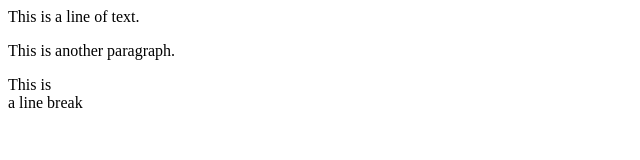
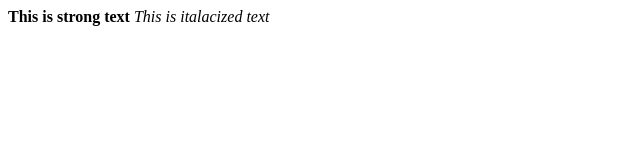
Before and after one commit to EthanFrostad/Solo-Learn, a plain HTML site: page module1/index.html in a window 1280 px wide. Shown: the whole page, without its empty margins (0-640 px from the left). Drawn offline with Linux system fonts and the light colour scheme.

Commit message:
Finished Text Formatting

```diff
--- a/module1/index.html
+++ b/module1/index.html
@@ -4,13 +4,8 @@
    </head>
    <body>
     <p>
-       This is a line of text.
-     </p>
-     <p>
-       This is another paragraph.
-     </p>
-     <p>
-       This is <br /> a line break
+<strong> This is strong text </strong>
+<i> This is italacized text </i>
      </p>
    </body>
 </html>
```
